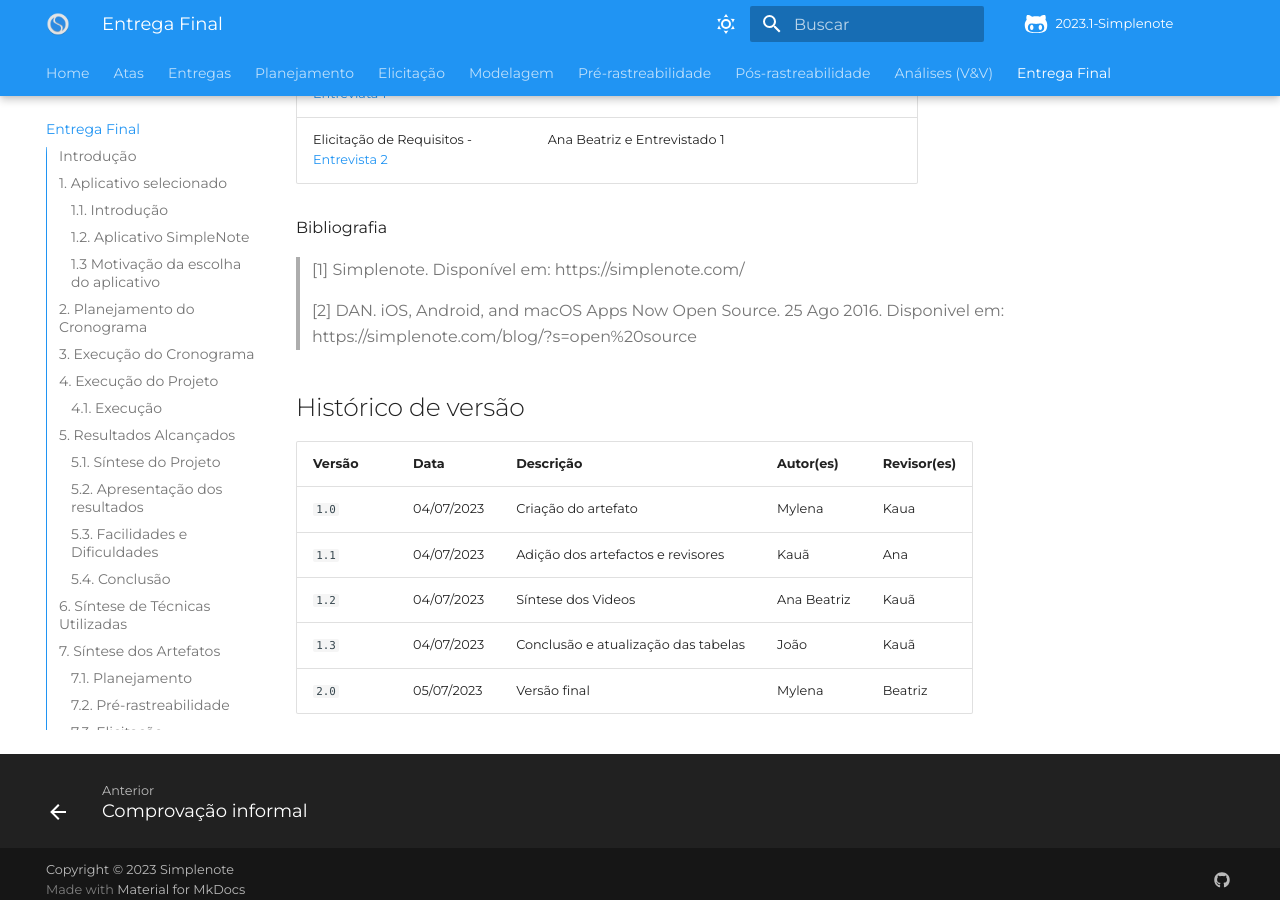
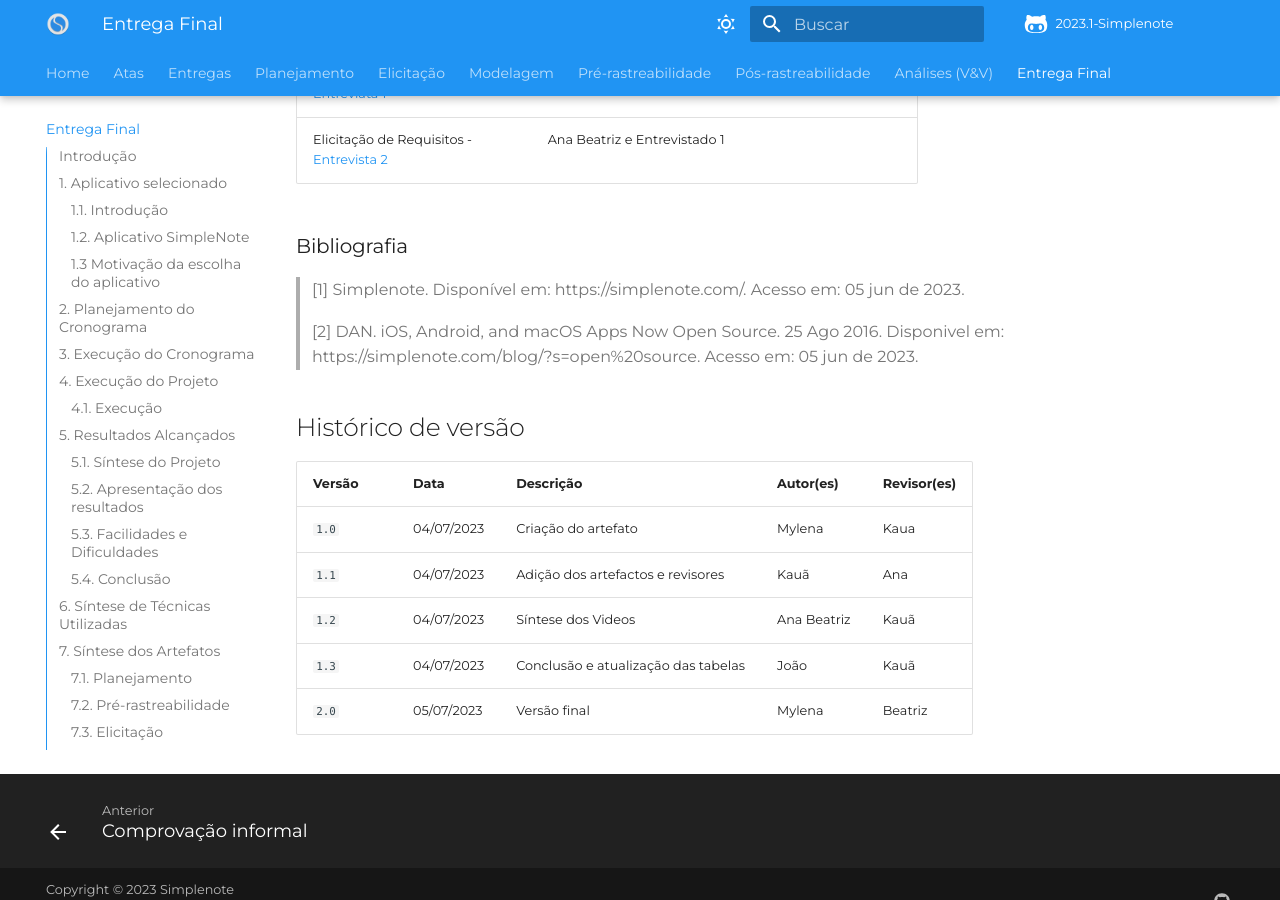
Before and after one commit to Requisitos-de-Software/2023.1-Simplenote, an MkDocs documentation site: the page built from docs/entrega-final.md, in a window 1280 px wide and 900 px high, scrolled down 13430 px. Built offline with MkDocs 1.6.1 and Material for MkDocs 9.7.7, drawn with Linux system fonts in a browser that asks for light colours; some web fonts are replaced; comment, search, counter and statistics services are not loaded.

```diff
--- a/docs/entrega-final.md
+++ b/docs/entrega-final.md
@@ -365,10 +365,11 @@ No links abaixo é possível verificar a tabela de verificação do nosso grupo.
 | Elicitação de Requisitos - <br> [Entrevista 2](https://youtu.be/x1gkQIUbq_k)                      | Ana Beatriz e Entrevistado 1                             |
 
 
-Bibliografia
-> [1] Simplenote. Disponível em: https://simplenote.com/
+### Bibliografia
+
+> [1] Simplenote. Disponível em: https://simplenote.com/. Acesso em: 05 jun de 2023.
 >
-> [2] DAN. iOS, Android, and macOS Apps Now Open Source. 25 Ago 2016. Disponivel em: https://simplenote.com/blog/?s=open%20source
+> [2] DAN. iOS, Android, and macOS Apps Now Open Source. 25 Ago 2016. Disponivel em: https://simplenote.com/blog/?s=open%20source. Acesso em: 05 jun de 2023.
 
 
 ## Histórico de versão
```
